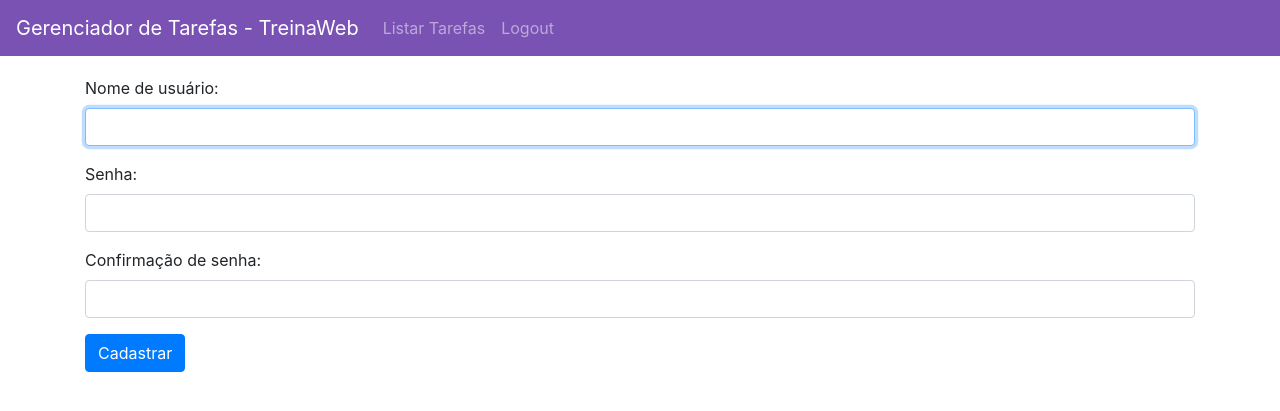
After one commit to dacokid/gerenciador_tarefas, a Django app: page /cadastrar_usuario/ in a window 1280 px wide. The commit adds this page. Shown: the top 411 px of the page. Run offline with Django 3.2, Linux system fonts and the light colour scheme; some libraries are stand-ins or nearby versions.

Commit message:
add cadastro/login de usuário com restrição

```diff
--- a/app/forms.py
+++ b/app/forms.py
@@ -5,4 +5,5 @@ from .models import Tarefa
 class TarefaForm(forms.ModelForm):
     class Meta:
         model = Tarefa
+        exclude = ('usuario', )
         fields = '__all__'
--- a/app/models.py
+++ b/app/models.py
@@ -1,4 +1,5 @@
 from django.db import models
+from django.contrib.auth.models import User
 
 # Create your models here.
 
@@ -16,3 +17,4 @@ class Tarefa(models.Model):
     data_expiracao = models.DateField(null=False, blank=False)
     prioridade = models.CharField(
         max_length=1, choices=PRIORIDADE_CHOICES, null=False, blank=False)
+    usuario = models.ForeignKey(User, null=True, on_delete=models.CASCADE)
--- a/app/services/tarefa_service.py
+++ b/app/services/tarefa_service.py
@@ -5,11 +5,11 @@ from ..models import Tarefa
 
 def cadastrar_tarefa(tarefa):
     Tarefa.objects.create(titulo=tarefa.titulo, descricao=tarefa.descricao,
-                          data_expiracao=tarefa.data_expiracao, prioridade=tarefa.prioridade)
+                          data_expiracao=tarefa.data_expiracao, prioridade=tarefa.prioridade, usuario=tarefa.usuario)
 
 
-def listar_tarefas():
-    return Tarefa.objects.all()
+def listar_tarefas(usuario):
+    return Tarefa.objects.filter(usuario=usuario).all()
 
 
 def listar_tarefa_id(id):
--- a/app/templates/base.html
+++ b/app/templates/base.html
@@ -12,7 +12,7 @@
       class="navbar navbar-expand-lg navbar-dark"
       style="background-color: #7952b3;"
     >
-      <a class="navbar-brand" href="#">Gerenciador de Tarefas - TreinaWeb</a>
+      <a class="navbar-brand">Gerenciador de Tarefas - TreinaWeb</a>
       <button
         class="navbar-toggler"
         type="button"
@@ -26,9 +26,14 @@
       </button>
       <div class="collapse navbar-collapse" id="navbarNav">
         <ul class="navbar-nav">
-          <li class="nav-item active">
+          <li class="nav-item">
             <a class="nav-link" href="{% url 'listar_tarefas' %}"
               >Listar Tarefas
+            </a>
+          </li>
+          <li class="nav-item">
+            <a class="nav-link" href="{% url 'deslogar_usuario' %}"
+              >Logout
             </a>
           </li>
         </ul>
--- /dev/null
+++ b/app/templates/users/form_usuario.html
@@ -0,0 +1,28 @@
+{% extends 'base.html' %}
+{% load meus_filtros %}
+
+{% block conteudo %}
+
+<form method="post">
+{% csrf_token %}
+    <div class="form-group">
+    {{form_usuario.username.errors }}
+        <label>Nome de usuário:</label>
+        {{ form_usuario.username|addclass:'form-control' }}
+    </div>
+    <div class="form-group">
+    {{form_usuario.password1.errors }}
+        <label>Senha:</label>
+        {{ form_usuario.password1|addclass:'form-control' }}
+    </div>
+    <div class="form-group">
+    {{form_usuario.password2.errors }}
+        <label>Confirmação de senha:</label>
+        {{ form_usuario.password2|addclass:'form-control' }}
+    </div>
+    <div class="form-group">
+        <input type="submit" value="Cadastrar" class="btn btn-primary">
+    </div>
+</form>
+
+{% endblock conteudo %}
--- a/app/urls.py
+++ b/app/urls.py
@@ -1,10 +1,14 @@
 from django.contrib import admin
 from django.urls import path
-from .views import *
+from .views.tarefa_views import *
+from .views.usuario_views import *
 
 urlpatterns = [
     path('listar_tarefas/', listar_tarefas, name="listar_tarefas"),
     path('cadastrar_tarefa/', cadastrar_tarefa, name="cadastrar_tarefa"),
     path('editar_tarefa/<int:id>', editar_tarefa, name="editar_tarefa"),
     path('remover_tarefa/<int:id>', remover_tarefa, name="remover_tarefa"),
+    path('cadastrar_usuario/', cadastrar_usuario, name="cadastrar_usuario"),
+    path('logar_usuario/', logar_usuario, name="logar_usuario"),
+    path('deslogar_usuario/', deslogar_usuario, name="deslogar_usuario"),
 ]
--- /dev/null
+++ b/app/views/usuario_views.py
@@ -0,0 +1,37 @@
+from django.contrib.auth.forms import AuthenticationForm, UserCreationForm
+from django.shortcuts import redirect, render
+from django.contrib.auth import authenticate, login, logout
+from django.contrib import messages
+
+
+def cadastrar_usuario(request):
+    if request.method == "POST":
+        form_usuario = UserCreationForm(request.POST)
+        if form_usuario.is_valid():
+            form_usuario.save()
+            return redirect('listar_tarefas')
+    else:
+        form_usuario = UserCreationForm()
+    return render(request, 'users/form_usuario.html', {"form_usuario": form_usuario})
+
+
+def logar_usuario(request):
+    if request.method == "POST":
+        username = request.POST["username"]
+        password = request.POST["password"]
+        usuario = authenticate(request, username=username, password=password)
+        if usuario is not None:
+            login(request, usuario)
+            return redirect('listar_tarefas')
+        else:
+            messages.error(
+                request, 'As credenciais do usuário estão incorretas')
+            return redirect('logar_usuario')
+    else:
+        form_login = AuthenticationForm()
+    return render(request, 'users/login.html', {"form_login": form_login})
+
+
+def deslogar_usuario(request):
+    logout(request)
+    return redirect('logar_usuario')
--- a/gerenciador_tarefas/settings.py
+++ b/gerenciador_tarefas/settings.py
@@ -118,6 +118,8 @@ USE_L10N = True
 
 USE_TZ = True
 
+LOGIN_URL = 'logar_usuario'
+
 
 # Static files (CSS, JavaScript, Images)
 # https://docs.djangoproject.com/en/3.0/howto/static-files/
```
Also changed, not shown: app/entities/tarefa.py (+10 -1 lines), app/templates/users/login.html (added, +23 -0 lines), app/views/tarefa_views.py (renamed from app/views.py, +17 -7 lines), README.md (added).
